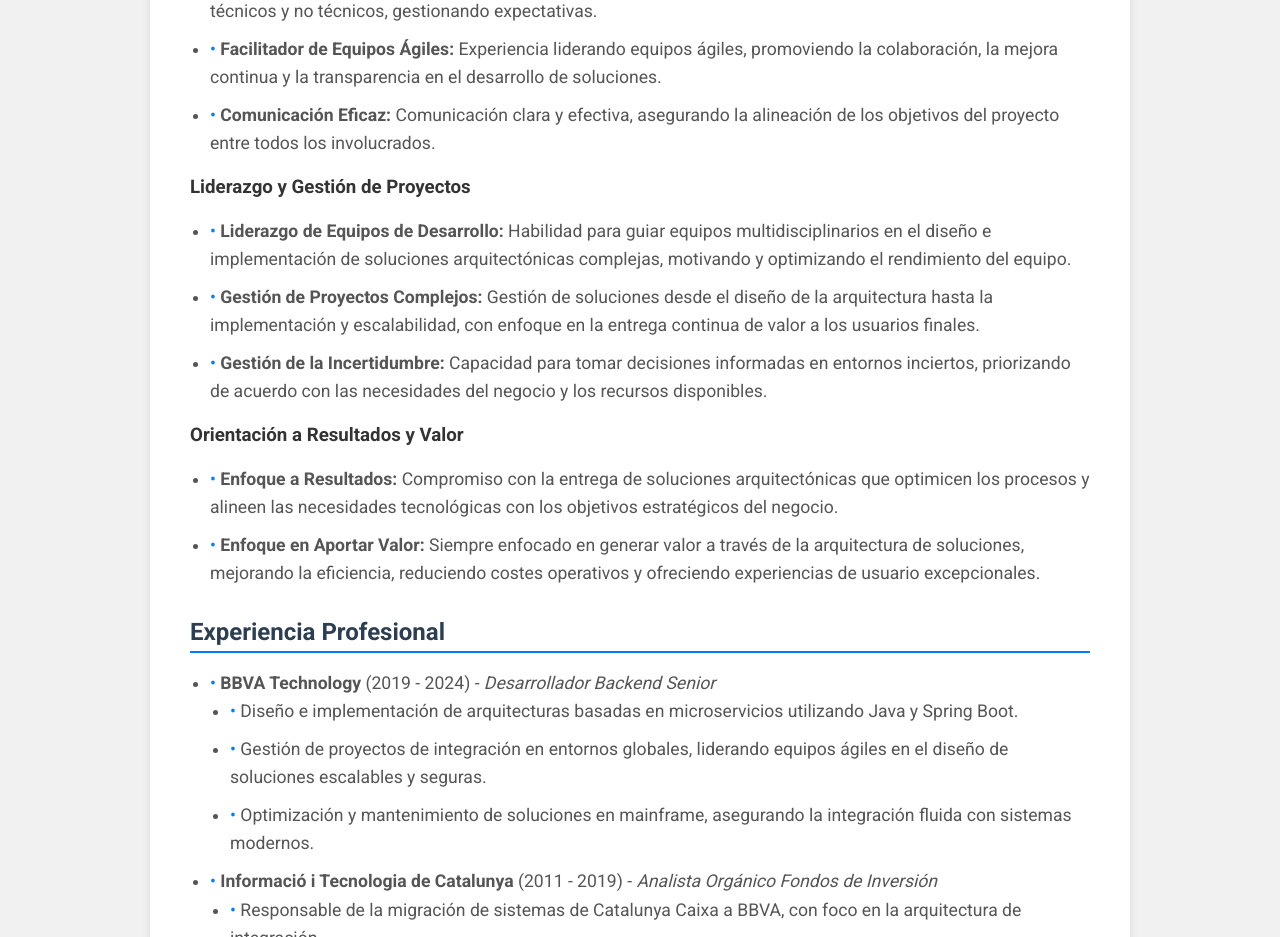
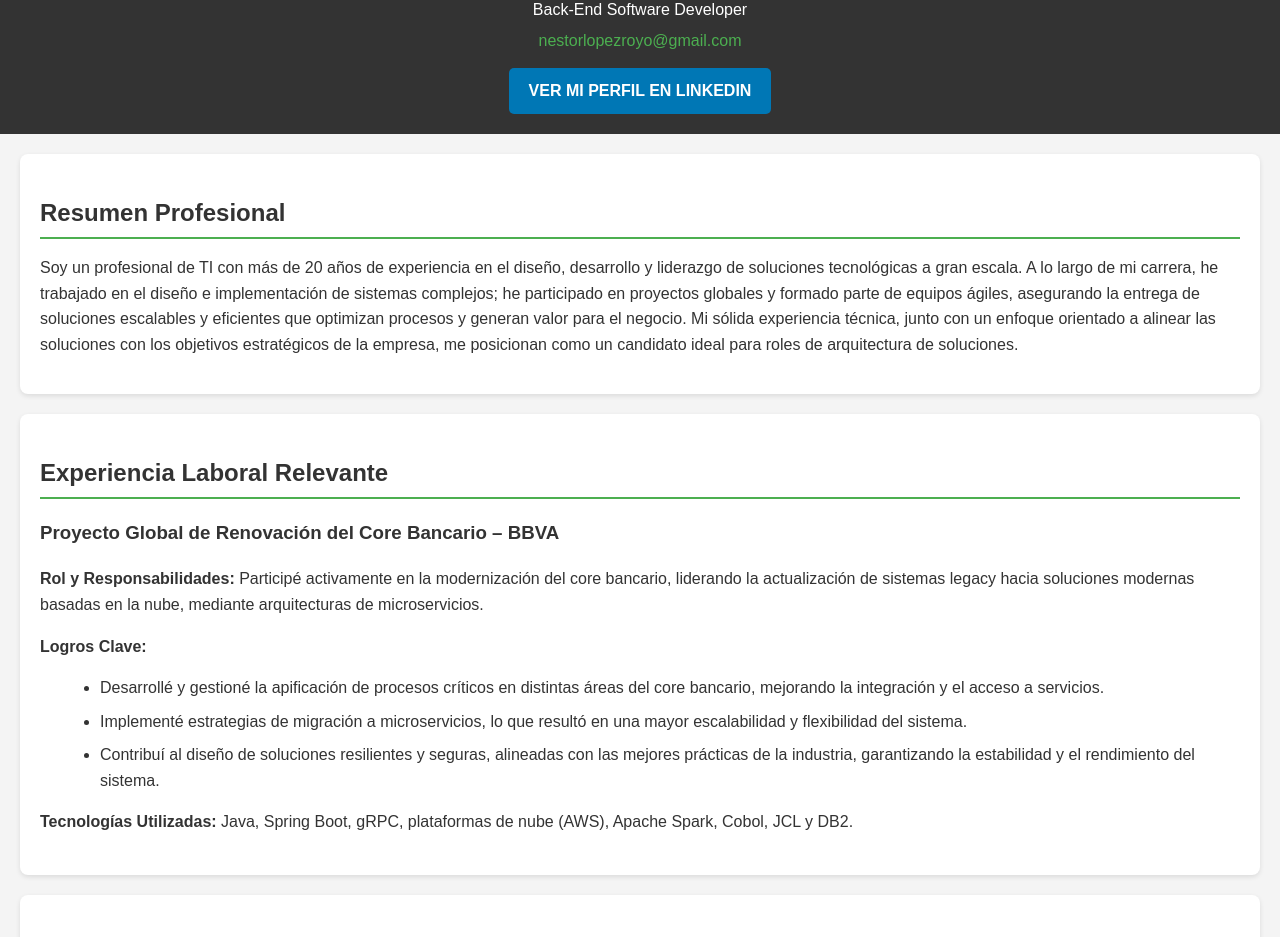
Before and after one commit to kizokumaru/kizokumaru.github.io, a plain HTML site: page index.html in a window 1280 px wide. Shown: the part 79-1016 px from the top of the page. Drawn offline with Linux system fonts and the light colour scheme.

Commit message:
Cambiado html y creado css separado

```diff
--- a/index.html
+++ b/index.html
@@ -3,245 +3,98 @@
 <head>
     <meta charset="UTF-8">
     <meta name="viewport" content="width=device-width, initial-scale=1.0">
-    <title>Néstor López Royo - Solution Architect</title>
-    <link href="https://fonts.googleapis.com/css2?family=Roboto:wght@400;700&display=swap" rel="stylesheet">
-    <style>
-        /* Estilos Globales */
-body {
-    font-family: 'Roboto', sans-serif;
-    background-color: #f1f1f1;
-    color: #333;
-    margin: 0;
-    padding: 0;
-    display: flex;
-    justify-content: center;
-    align-items: center;
-    height: 100vh;
-    flex-direction: column;
-    padding-top: 20px;  /* Agregado para evitar que el texto se pegue al borde superior */
-}
-
-.container {
-    width: 80%;
-    max-width: 900px;
-    background-color: #fff;
-    padding: 40px;
-    border-radius: 8px;
-    box-shadow: 0 4px 8px rgba(0, 0, 0, 0.1);
-    transition: all 0.3s ease;
-}
-
-.container:hover {
-    box-shadow: 0 8px 16px rgba(0, 0, 0, 0.15);
-}
-
-h1, h2 {
-    color: #2d3e50;
-    margin-bottom: 10px;
-}
-
-h2 {
-    margin-top: 20px;
-    border-bottom: 2px solid #007bff;
-    padding-bottom: 5px;
-}
-
-p, ul {
-    line-height: 1.6;
-    font-size: 1rem;
-}
-
-a {
-    color: #007bff;
-    text-decoration: none;
-}
-
-a:hover {
-    text-decoration: underline;
-}
-
-.section {
-    margin-bottom: 30px;
-}
-
-/* Estilo para las listas */
-ul {
-    padding-left: 20px;
-}
-
-ul li {
-    list-style-type: disc;
-    margin-bottom: 10px;
-}
-
-ul.skills-list li,
-ul.experience-list li {
-    font-size: 1.1rem;
-    color: #555;
-}
-
-/* Estilos para el encabezado */
-header {
-    text-align: center;
-    margin-bottom: 40px;
-}
-
-header h1 {
-    font-size: 2.5rem;
-    color: #007bff;
-    margin: 0;
-}
-
-header p {
-    font-size: 1.1rem;
-    color: #555;
-}
-
-header .email {
-    font-weight: bold;
-}
-
-/* Estilos para las secciones */
-.skills-list li,
-.experience-list li {
-    color: #333;
-}
-
-.skills-list li:before,
-.experience-list li:before {
-    content: "• ";
-    color: #007bff;
-}
-
-.footer {
-    text-align: center;
-    font-size: 0.9rem;
-    color: #777;
-    margin-top: 40px;
-}
-
-/* Estilo para los botones de contacto */
-.btn-contact {
-    display: inline-block;
-    background-color: #007bff;
-    color: white;
-    padding: 10px 20px;
-    border-radius: 5px;
-    text-transform: uppercase;
-    text-decoration: none;
-    font-weight: bold;
-    margin-top: 20px;
-    transition: background-color 0.3s ease;
-}
-
-.btn-contact:hover {
-    background-color: #0056b3;
-}
-    </style>
+    <meta name="author" content="Néstor López Royo">
+    <title>Néstor López Royo - Back-End Software Developer</title>
+    <link rel="stylesheet" href="styles.css">
 </head>
 <body>
-
-    <div class="container">
     <header>
         <h1>Néstor López Royo</h1>
-            <p><strong>Solution Architect | Back-End Software Developer</strong></p>
-            <p>Barcelona, España</p>
-            <p class="email">Correo electrónico: <a href="mailto:nestorlopezroyo@gmail.com">nestorlopezroyo@gmail.com</a></p>
+        <p>Back-End Software Developer</p>
+        <p><a href="mailto:nestorlopezroyo@gmail.com">nestorlopezroyo@gmail.com</a></p>
+        <!-- Enlace de LinkedIn como botón -->
+        <a href="https://www.linkedin.com/in/nestorlopezroyo" target="_blank" class="linkedin-button">Ver mi perfil en LinkedIn</a>
     </header>
 
-        <section class="section">
-            <h2>Extracto Profesional</h2>
-            <p>Profesional con más de 20 años de experiencia en el diseño, desarrollo y gestión de soluciones tecnológicas a gran escala. Mi carrera se ha centrado en el diseño arquitectónico de sistemas, implementación de microservicios, y la gestión de proyectos globales con tecnologías como Java, Spring Boot, gRPC, y bases de datos distribuidas. Experto en la creación de soluciones escalables, optimización de procesos y en la dirección de equipos ágiles. Mi enfoque es siempre generar valor tangible y alineado con las necesidades del negocio.</p>
+    <section id="resumen">
+        <h2>Resumen Profesional</h2>
+        <p>Soy un profesional de TI con más de 20 años de experiencia en el diseño, desarrollo y liderazgo de soluciones tecnológicas a gran escala. A lo largo de mi carrera, he trabajado en el diseño e implementación de sistemas complejos; he participado en proyectos globales y formado parte de equipos ágiles, asegurando la entrega de soluciones escalables y eficientes que optimizan procesos y generan valor para el negocio. Mi sólida experiencia técnica, junto con un enfoque orientado a alinear las soluciones con los objetivos estratégicos de la empresa, me posicionan como un candidato ideal para roles de arquitectura de soluciones.</p>
     </section>
 
-        <section class="section">
-            <h2>Habilidades Técnicas (Hard Skills)</h2>
-            <ul class="skills-list">
-                <li><strong>Diseño de Arquitecturas:</strong> Microservicios, gRPC, diseño de APIs, soluciones escalables.</li>
-                <li><strong>Lenguajes de Programación:</strong> Java, Spring Boot, Spark, JavaScript, Google Script, COBOL</li>
-                <li><strong>Bases de Datos:</strong> DB2, SQL, ElasticSearch</li>
-                <li><strong>Metodologías y Prácticas:</strong> Agile, Scrum, TDD (Test-Driven Development), BDD (Behavior-Driven Development), CI/CD</li>
-                <li><strong>Integración y Automatización:</strong> Diseño e implementación de soluciones de integración, automatización de procesos, orquestación de servicios.</li>
-                <li><strong>Herramientas:</strong> Git, Bash, Jenkins, Docker</li>
+    <section id="experiencia">
+        <h2>Experiencia Laboral Relevante</h2>
+
+        <div class="experiencia-item">
+            <h3>Proyecto Global de Renovación del Core Bancario – BBVA</h3>
+            <p><strong>Rol y Responsabilidades:</strong> Participé activamente en la modernización del core bancario, liderando la actualización de sistemas legacy hacia soluciones modernas basadas en la nube, mediante arquitecturas de microservicios.</p>
+            <p><strong>Logros Clave:</strong></p>
+            <ul>
+                <li>Desarrollé y gestioné la apificación de procesos críticos en distintas áreas del core bancario, mejorando la integración y el acceso a servicios.</li>
+                <li>Implementé estrategias de migración a microservicios, lo que resultó en una mayor escalabilidad y flexibilidad del sistema.</li>
+                <li>Contribuí al diseño de soluciones resilientes y seguras, alineadas con las mejores prácticas de la industria, garantizando la estabilidad y el rendimiento del sistema.</li>
+            </ul>
+            <p><strong>Tecnologías Utilizadas:</strong> Java, Spring Boot, gRPC, plataformas de nube (AWS), Apache Spark, Cobol, JCL y DB2.</p>
+        </div>
+
+    </section>
+
+    <section id="habilidades">
+        <h2>Habilidades Técnicas</h2>
+        <ul>
+            <li><strong>Diseño de Arquitecturas:</strong> Microservicios, gRPC, diseño de APIs y soluciones escalables.</li>
+            <li><strong>Lenguajes de Programación:</strong> Java, Spring Boot, Spark, JavaScript, Google Script, COBOL y JCL.</li>
+            <li><strong>Bases de Datos:</strong> DB2, SQL y ElasticSearch.</li>
+            <li><strong>Metodologías y Prácticas:</strong> Agile, Scrum, TDD (Test-Driven Development), BDD (Behavior-Driven Development) y CI/CD.</li>
+            <li><strong>Integración y Automatización:</strong> Diseño e implementación de soluciones de integración, automatización de procesos y orquestación de servicios.</li>
+            <li><strong>Herramientas:</strong> Git, Bash, Jenkins y SonarQube.</li>
         </ul>
     </section>
 
-        <section class="section">
-            <h2>Habilidades Blandas (Soft Skills)</h2>
-
-            <h3>Comunicación y Trabajo en Equipo</h3>
-            <ul class="skills-list">
-                <li><strong>Asertividad y Escucha Activa:</strong> Capacidad para expresar ideas técnicas de forma clara a stakeholders, equipos técnicos y no técnicos, gestionando expectativas.</li>
-                <li><strong>Facilitador de Equipos Ágiles:</strong> Experiencia liderando equipos ágiles, promoviendo la colaboración, la mejora continua y la transparencia en el desarrollo de soluciones.</li>
-                <li><strong>Comunicación Eficaz:</strong> Comunicación clara y efectiva, asegurando la alineación de los objetivos del proyecto entre todos los involucrados.</li>
-            </ul>
-
-            <h3>Liderazgo y Gestión de Proyectos</h3>
-            <ul class="skills-list">
-                <li><strong>Liderazgo de Equipos de Desarrollo:</strong> Habilidad para guiar equipos multidisciplinarios en el diseño e implementación de soluciones arquitectónicas complejas, motivando y optimizando el rendimiento del equipo.</li>
-                <li><strong>Gestión de Proyectos Complejos:</strong> Gestión de soluciones desde el diseño de la arquitectura hasta la implementación y escalabilidad, con enfoque en la entrega continua de valor a los usuarios finales.</li>
-                <li><strong>Gestión de la Incertidumbre:</strong> Capacidad para tomar decisiones informadas en entornos inciertos, priorizando de acuerdo con las necesidades del negocio y los recursos disponibles.</li>
-            </ul>
-
-            <h3>Orientación a Resultados y Valor</h3>
-            <ul class="skills-list">
-                <li><strong>Enfoque a Resultados:</strong> Compromiso con la entrega de soluciones arquitectónicas que optimicen los procesos y alineen las necesidades tecnológicas con los objetivos estratégicos del negocio.</li>
-                <li><strong>Enfoque en Aportar Valor:</strong> Siempre enfocado en generar valor a través de la arquitectura de soluciones, mejorando la eficiencia, reduciendo costes operativos y ofreciendo experiencias de usuario excepcionales.</li>
+    <section id="habilidades-blandas">
+        <h2>Habilidades Blandas</h2>
+        <ul>
+            <li><strong>Comunicación Asertiva:</strong> Capacidad para transmitir ideas de manera clara y efectiva, facilitando la colaboración y comprensión entre equipos.</li>
+            <li><strong>Trabajo en Equipo y Colaboración:</strong> Fuerte enfoque en trabajar en equipo y fomentar la cooperación entre diferentes grupos para lograr objetivos comunes.</li>
+            <li><strong>Intermediación y Coordinación:</strong> Experiencia como enlace entre áreas de negocio y tecnologías legacy y nuevas tecnologías, asegurando una transición fluida y comprensión mutua.</li>
+            <li><strong>Resolución de Problemas y Enfoque en Aportar Valor:</strong> Proactivo en la identificación de soluciones que optimizan procesos y contribuyen al valor del negocio.</li>
+            <li><strong>Curiosidad y Actualización Constante:</strong> Disposición para mantenerse al tanto de las novedades tecnológicas, explorando nuevas herramientas y tendencias que puedan aportar mejoras.</li>
+            <li><strong>Liderazgo en Metodologías Ágiles:</strong> Experiencia en la realización de tareas como ScrumMaster y KanbanMaster, guiando equipos en prácticas ágiles para maximizar la eficiencia y el desempeño.</li>
         </ul>
     </section>
 
-        <section class="section">
-            <h2>Experiencia Profesional</h2>
-            <ul class="experience-list">
-                <li><strong>BBVA Technology</strong> (2019 - 2024) - <em>Desarrollador Backend Senior</em>
+    <section id="proyectos">
+        <h2>Proyectos Adicionales</h2>
         <ul>
-                        <li>Diseño e implementación de arquitecturas basadas en microservicios utilizando Java y Spring Boot.</li>
-                        <li>Gestión de proyectos de integración en entornos globales, liderando equipos ágiles en el diseño de soluciones escalables y seguras.</li>
-                        <li>Optimización y mantenimiento de soluciones en mainframe, asegurando la integración fluida con sistemas modernos.</li>
-                    </ul>
-                </li>
-
-                <li><strong>Informació i Tecnologia de Catalunya</strong> (2011 - 2019) - <em>Analista Orgánico Fondos de Inversión</em>
-                    <ul>
-                        <li>Responsable de la migración de sistemas de Catalunya Caixa a BBVA, con foco en la arquitectura de integración.</li>
-                        <li>Diseño y documentación técnica de soluciones para fondos de inversión, implementando APIs y bases de datos distribuidas.</li>
-                    </ul>
-                </li>
-
-                <li><strong>Informació i Tecnologia de Catalunya</strong> (2005 - 2011) - <em>Analista-Programador</em>
-                    <ul>
-                        <li>Desarrollo de soluciones para fondos de inversión y planes de pensiones, con especialización en COBOL/CICS/DB2 en entornos host.</li>
-                        <li>Participación en el diseño e implementación de soluciones de backend y optimización de procesos.</li>
-                    </ul>
-                </li>
-
-                <li><strong>GESEM & everis</strong> (2001 - 2005) - <em>Desarrollador de Soluciones para Banca y Seguros</em>
-                    <ul>
-                        <li>Desarrollo de soluciones para la industria bancaria y aseguradora, trabajando en la integración de sistemas core bancarios con nuevas aplicaciones.</li>
-                    </ul>
-                </li>
-
-                <li><strong>INET</strong> (1999 - 2001) - <em>Mantenimiento Técnico de Sistemas Municipales</em>
-                    <ul>
-                        <li>Mantenimiento y mejora de sistemas informáticos utilizados por las administraciones locales.</li>
-                    </ul>
-                </li>
+            <li><strong>Participación en Hackathon sobre SSDLC (Secure Software Development Life Cycle):</strong> Participé en un hackathon enfocado en el ciclo de vida de desarrollo de software seguro (SSDLC), donde trabajé en la implementación de prácticas y herramientas de seguridad para aplicaciones.</li>
+            <li><strong>Participación en Proyectos Internos de Ideación:</strong> Formé parte de equipos multidisciplinarios dedicados a la ideación y desarrollo de soluciones innovadoras dentro de la empresa.</li>
         </ul>
     </section>
 
-        <section class="section">
-            <h2>Educación</h2>
-            <ul class="experience-list">
-                <li><strong>Santa Pau Pifma</strong> - FPII en Informática de Gestión (1994 - 1999)</li>
-                <li><strong>Ciclo Formativo de Grado Superior en Telecomunicaciones</strong> (1999 - 2001)</li>
+    <section id="experiencia-laboral">
+        <h2>Experiencia Laboral</h2>
+
+        <div class="experiencia-item">
+            <h3>BBVA Technology (2019 - 2024) - Backend Senior Developer (Core Banking)</h3>
+            <ul>
+                <li>Diseño e implementación de arquitecturas basadas en microservicios utilizando Java y Spring Boot, optimizando la escalabilidad y seguridad de sistemas globales.</li>
+                <li>Liderazgo en la gestión de proyectos de integración en entornos globales; dirigí equipos ágiles para crear soluciones robustas, alineadas con los objetivos estratégicos del negocio.</li>
+                <li>Optimización y mantenimiento de soluciones en mainframe, asegurando la integración fluida con sistemas modernos y contribuyendo a la transición tecnológica sin interrumpir operaciones clave.</li>
+                <li>Formador en nuevas tecnologías y fundamentos en Agile.</li>
             </ul>
+        </div>
+
+        <div class="experiencia-item">
+            <h3>Informació i Tecnologia de Catalunya (2011 - 2019) - Analista Orgánico (Fondos de Inversión)</h3>
+            <ul>
+                <li>Responsable de la migración de sistemas de Catalunya Caixa a BBVA, diseñando arquitecturas de integración que facilitaron la transición sin perder funcionalidad.</li>
+                <li>Diseño y documentación técnica de soluciones innovadoras para fondos de inversión, implementando APIs y bases de datos distribuidas, mejorando la eficiencia operativa y reduciendo tiempos de respuesta.</li>
+                <li>Desarrollo de soluciones que optimizan la integración de sistemas legados con nuevas plataformas tecnológicas, alineando las necesidades del negocio con la infraestructura tecnológica.</li>
+            </ul>
+        </div>
+
+        <!-- Agregar más experiencia laboral según sea necesario -->
+
     </section>
-
-        <footer class="footer">
-            <p>&copy; 2024 Néstor López Royo - Todos los derechos reservados</p>
-            <a href="mailto:nestorlopezroyo@gmail.com" class="btn-contact">Contactar</a>
-        </footer>
-    </div>
 
 </body>
 </html>
--- /dev/null
+++ b/styles.css
@@ -0,0 +1,81 @@
+body {
+    font-family: Arial, sans-serif;
+    line-height: 1.6;
+    margin: 0;
+    padding: 0;
+    background-color: #f4f4f4;
+    color: #333;
+}
+
+header {
+    background-color: #333;
+    color: white;
+    text-align: center;
+    padding: 20px;
+}
+
+header h1 {
+    margin: 0;
+}
+
+header p {
+    margin: 5px;
+}
+
+a {
+    color: #4CAF50;
+    text-decoration: none;
+}
+
+a:hover {
+    text-decoration: underline;
+}
+
+section {
+    margin: 20px;
+    padding: 20px;
+    background-color: white;
+    border-radius: 8px;
+    box-shadow: 0 2px 5px rgba(0, 0, 0, 0.1);
+}
+
+h2 {
+    color: #333;
+    border-bottom: 2px solid #4CAF50;
+    padding-bottom: 5px;
+    margin-bottom: 15px;
+}
+
+h3 {
+    color: #333;
+}
+
+ul {
+    list-style-type: disc;
+    margin-left: 20px;
+}
+
+ul li {
+    margin-bottom: 8px;
+}
+
+.experiencia-item {
+    margin-bottom: 20px;
+}
+
+/* Estilo para el botón de LinkedIn */
+.linkedin-button {
+    display: inline-block;
+    background-color: #0077b5;
+    color: white;
+    padding: 10px 20px;
+    border-radius: 5px;
+    text-transform: uppercase;
+    font-weight: bold;
+    margin-top: 10px;
+    transition: background-color 0.3s ease;
+}
+
+.linkedin-button:hover {
+    background-color: #005582;
+}
```
Lines whose indentation alone changed are shown as unchanged.
